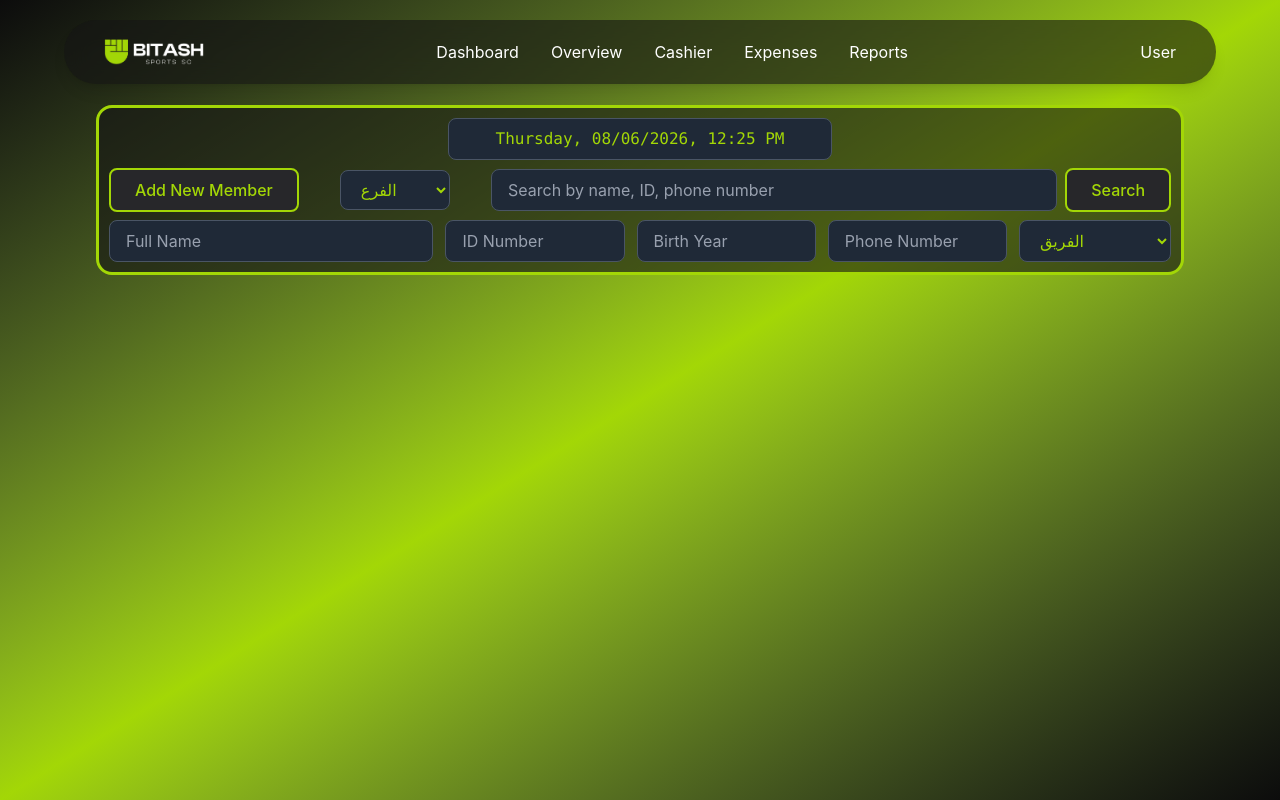
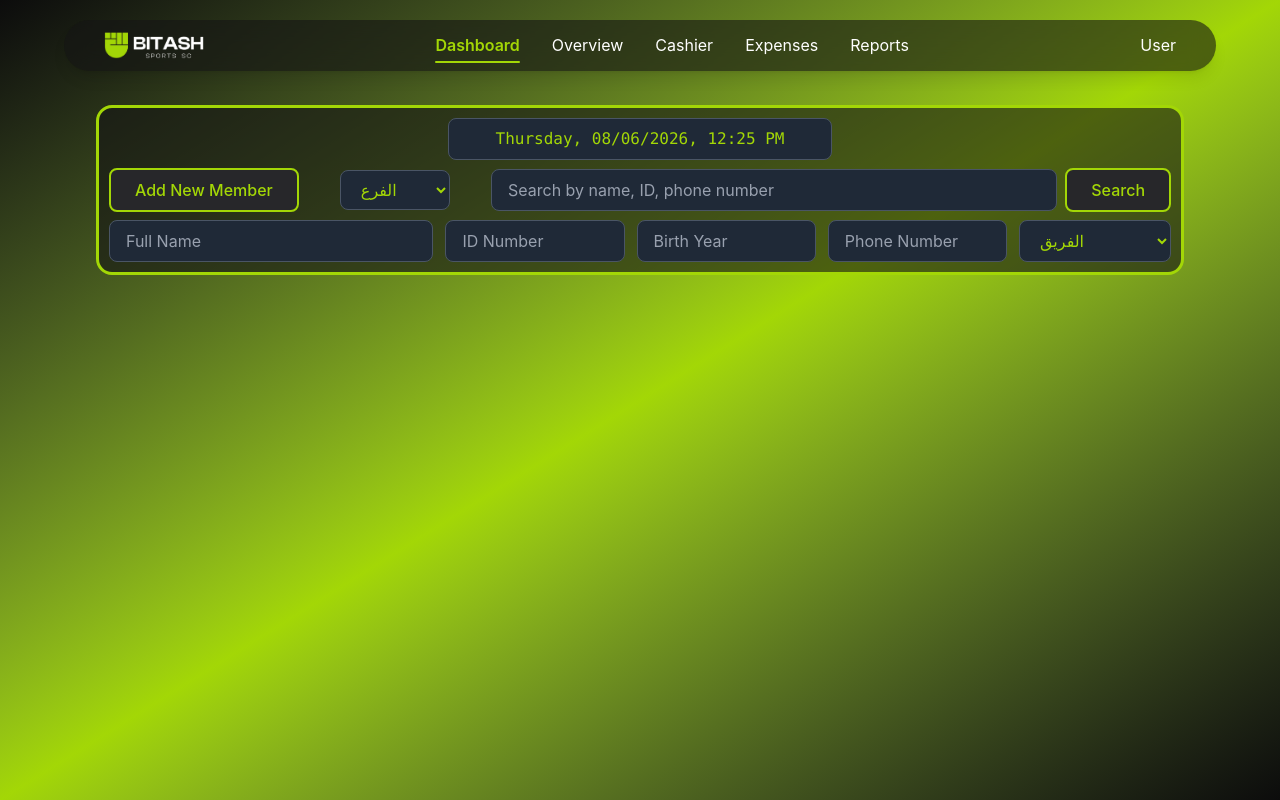
Before and after one commit to MohamedSaadat/Bitash-Sports, a React (Vite) app: page / in a window 1280 px wide. Built offline with nearby package versions, Linux system fonts and the light colour scheme.

Commit message:
router done

```diff
--- a/src/components/Navbar.jsx
+++ b/src/components/Navbar.jsx
@@ -1,7 +1,14 @@
 import React, { useState } from "react";
+import { Link, NavLink } from "react-router-dom";
 import logo from "../assets/logo.png";
 
-const listItems = ["Dashboard", "Overview", "Cashier", "Expenses", "Reports"];
+const listItems = [
+  { name: "Dashboard", path: "/" },
+  { name: "Overview", path: "/overview" },
+  { name: "Cashier", path: "/cashier" },
+  { name: "Expenses", path: "/expenses" },
+  { name: "Reports", path: "/reports" },
+];
 
 export default function Navbar() {
   const [isOpen, setIsOpen] = useState(false);
@@ -9,16 +16,33 @@ export default function Navbar() {
   return (
     <div className="fixed w-[90%] bg-[rgba(20,20,20,0.6)] backdrop-blur-md flex justify-between items-center gap-16 py-3 px-10 left-1/2 translate-x-[-50%] top-5 rounded-full text-white shadow-lg z-50">
       {/* Logo */}
-      <div className="logo w-25">
+      <Link to="/" className="logo w-25">
         <img src={logo} className="w-full" alt="logo" />
-      </div>
+      </Link>
 
-      {/* Pages (الشاشات الكبيرة) */}
+      {/* Pages */}
       <ul className="hidden min-[1054px]:flex gap-8">
         {listItems.map((item) => (
-          <li className="relative group cursor-pointer py-2" key={item}>
-            {item}
-            <span className="absolute left-0 bottom-0 w-0 h-0.5 rounded-xl bg-[#a3d706] transition-all ease-in-out duration-300 group-hover:w-full"></span>
+          <li key={item.name}>
+            <NavLink
+              to={item.path}
+              className={({ isActive }) =>
+                `relative group cursor-pointer py-2 transition-colors duration-300 ${
+                  isActive ? "text-[#a3d706] font-semibold" : "text-white"
+                }`
+              }
+            >
+              {({ isActive }) => (
+                <>
+                  {item.name}
+                  <span
+                    className={`absolute left-0 bottom-0 h-0.5 rounded-xl bg-[#a3d706] transition-all ease-in-out duration-300 ${
+                      isActive ? "w-full" : "w-0 group-hover:w-full"
+                    }`}
+                  ></span>
+                </>
+              )}
+            </NavLink>
           </li>
         ))}
       </ul>
@@ -26,29 +50,44 @@ export default function Navbar() {
       {/* User Name */}
       <div className="user hidden min-[1054px]:block">User</div>
 
-      {/* Menu BTN (أيقونة FontAwesome مع OnClick) */}
+      {/* Menu BTN */}
       <div
         className="block min-[1054px]:hidden cursor-pointer text-[#a3d706] p-1"
         onClick={() => setIsOpen(!isOpen)}
       >
-        {/* تغيير شكل الأيقونة تلقائياً بين القائمة fa-bars والإغلاق fa-xmark */}
         <i
-          className={`fa-solid ${isOpen ? "fa-xmark" : "fa-bars"} text-2xl transition-all duration-300`}
+          className={`fa-solid ${
+            isOpen ? "fa-xmark" : "fa-bars"
+          } text-2xl transition-all duration-300`}
         ></i>
       </div>
 
-      {/* Mobile Menu List (تظهر عند فتح المنيو) */}
+      {/* Mobile Menu List */}
       {isOpen && (
         <div className="absolute top-20 left-0 w-full bg-[rgba(20,20,20,0.95)] backdrop-blur-md rounded-2xl p-6 border border-[#1f2937] shadow-2xl flex flex-col items-center gap-6 min-[1054px]:hidden">
           <ul className="flex flex-col items-center gap-4 w-full">
             {listItems.map((item) => (
-              <li
-                className="relative group cursor-pointer py-1 text-lg font-medium text-center w-full"
-                key={item}
-                onClick={() => setIsOpen(false)} // يقفل القائمة بعد اختيار العنصر
-              >
-                {item}
-                <span className="absolute left-1/2 -translate-x-1/2 bottom-0 w-0 h-0.5 rounded-xl bg-[#a3d706] transition-all ease-in-out duration-300 group-hover:w-1/2"></span>
+              <li key={item.name} className="w-full text-center">
+                <NavLink
+                  to={item.path}
+                  onClick={() => setIsOpen(false)}
+                  className={({ isActive }) =>
+                    `relative group cursor-pointer py-1 text-lg font-medium inline-block ${
+                      isActive ? "text-[#a3d706]" : "text-white"
+                    }`
+                  }
+                >
+                  {({ isActive }) => (
+                    <>
+                      {item.name}
+                      <span
+                        className={`absolute left-1/2 -translate-x-1/2 bottom-0 h-0.5 rounded-xl bg-[#a3d706] transition-all ease-in-out duration-300 ${
+                          isActive ? "w-1/2" : "w-0 group-hover:w-1/2"
+                        }`}
+                      ></span>
+                    </>
+                  )}
+                </NavLink>
               </li>
             ))}
           </ul>
```
